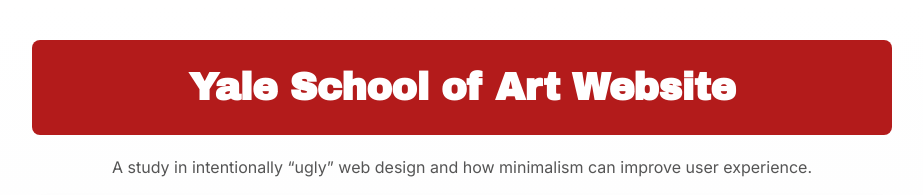
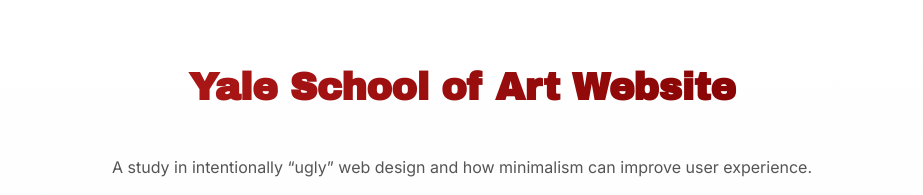
Before and after one commit to dncnl/SEN10_Mod12, a website: page index.html in a window 1280 px wide. Shown: the top 195 px of the page, without its empty margins (178-1101 px from the left). Drawn offline with Linux system fonts and the light colour scheme.

Commit message:
update ui and js

```diff
--- a/style.css
+++ b/style.css
@@ -24,12 +24,16 @@
   font-weight: 700;
   margin-bottom: 1.2rem;
   letter-spacing: -0.5px;
-  background: #b31b1b;
+  text-align: center;
+  background: linear-gradient(90deg, #b31b1b 0%, #800000 100%);
+  -webkit-background-clip: text;
+  -webkit-text-fill-color: transparent;
+  background-clip: text;
+  color: transparent;
   padding: 15px;
   border-radius: 8px;
-  color: white;
-  transition: background 1s linear;
 }
+
 h2 {
   font-family: 'Archivo Black', sans-serif;
   font-size: 1.6rem;
```
